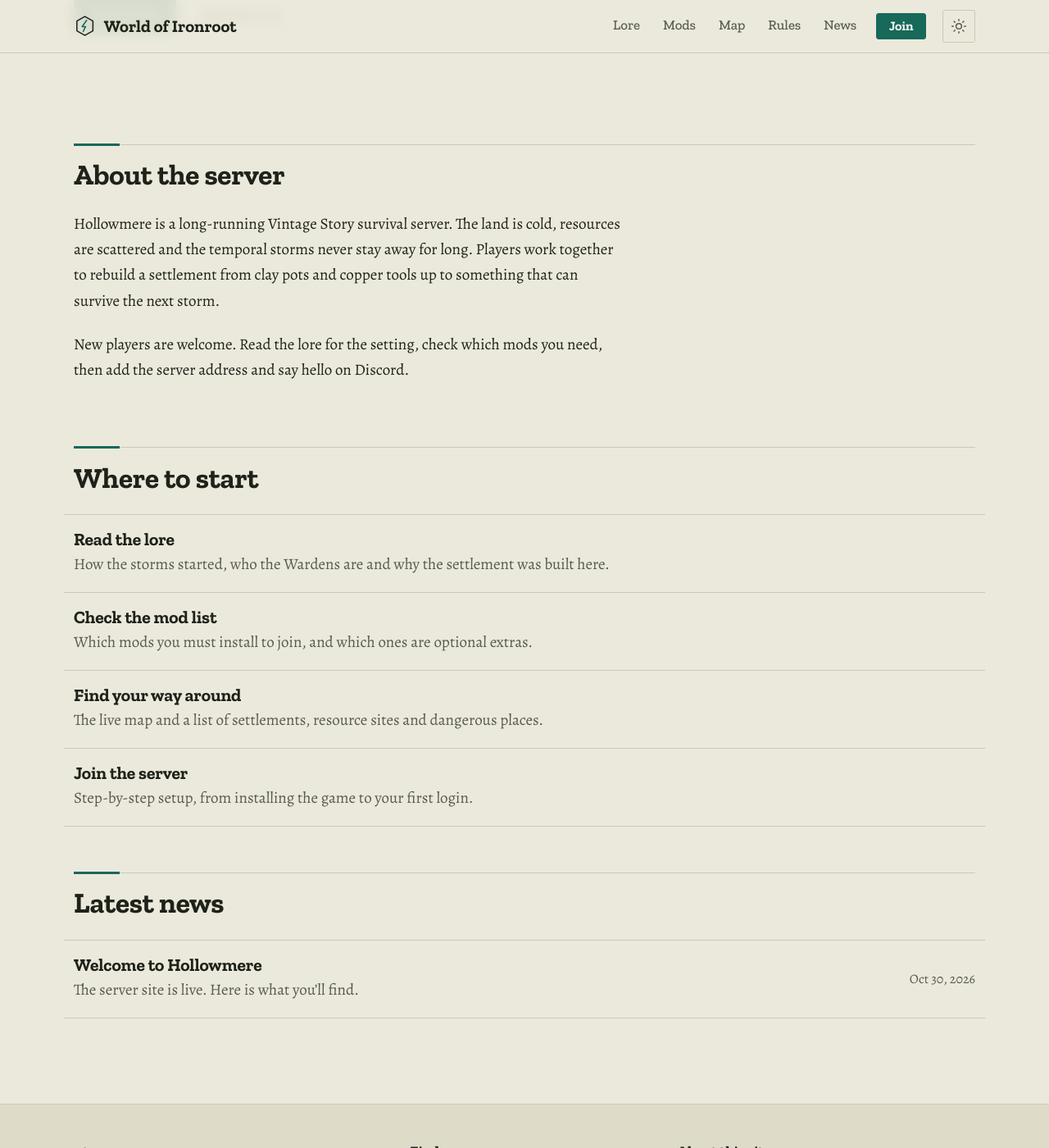
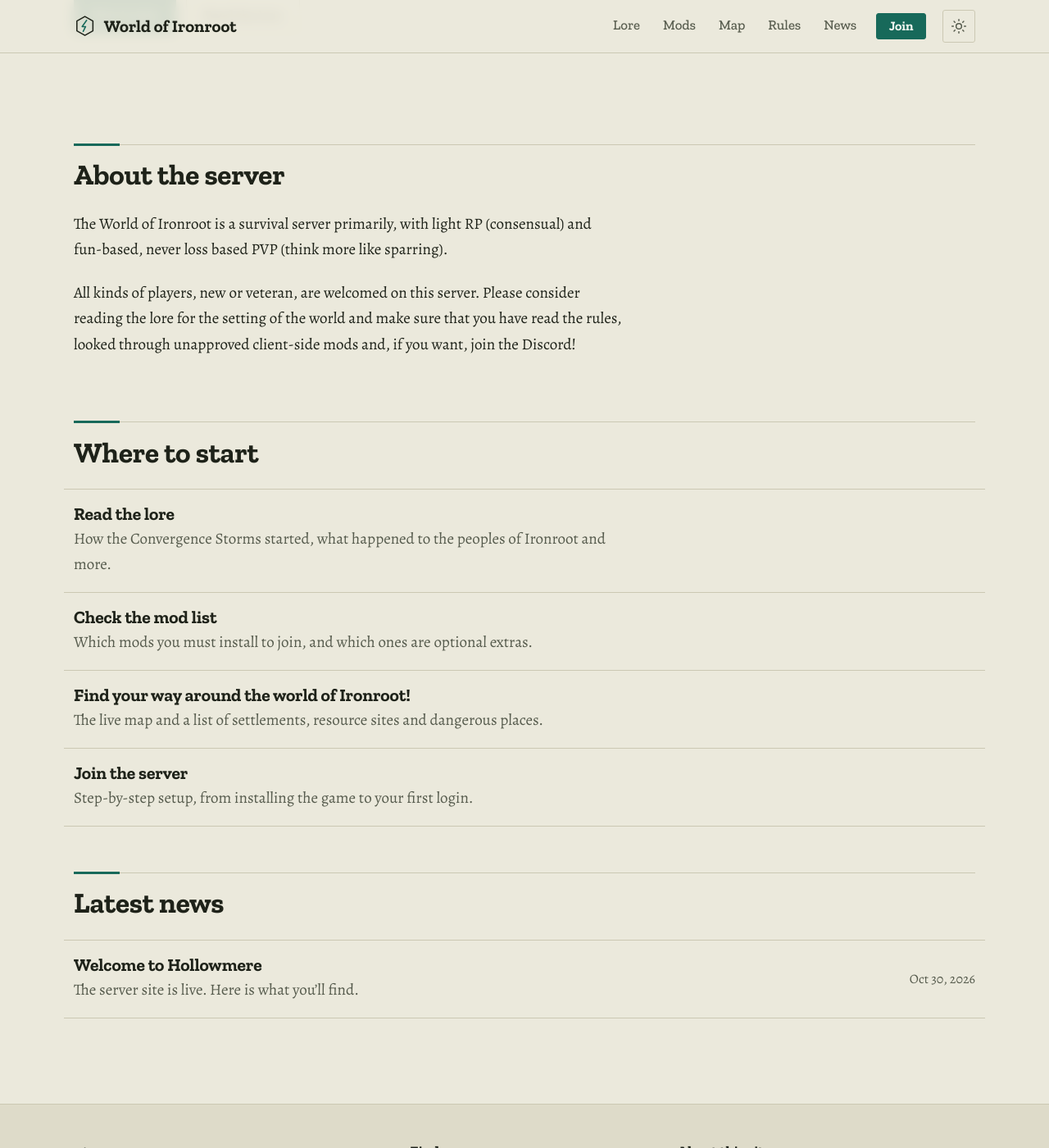
Before and after one commit to Rhyagelle/World-of-Ironroot, a Jekyll site: the page built from index.html, in a window 1280 px wide and 1400 px high, scrolled down 599 px. Shown: the whole window at 82% size. Built offline with Jekyll 4.4.1, drawn with Linux system fonts in a browser that asks for light colours.

Commit message:
Update index.html

```diff
--- a/index.html
+++ b/index.html
@@ -2,17 +2,17 @@
 layout: default
 title: Home
 intro: |
-  Hollowmere is a long-running Vintage Story survival server. The land is cold, resources are scattered and the temporal storms never stay away for long. Players work together to rebuild a settlement from clay pots and copper tools up to something that can survive the next storm.
+  The World of Ironroot is a survival server primarily, with light RP (consensual) and fun-based, never loss based PVP (think more like sparring).
 
-  New players are welcome. Read the lore for the setting, check which mods you need, then add the server address and say hello on Discord.
+  All kinds of players, new or veteran, are welcomed on this server. Please consider reading the lore for the setting of the world and make sure that you have read the rules, looked through unapproved client-side mods and, if you want, join the Discord!
 start:
   - title: Read the lore
     url: /lore/
-    text: How the storms started, who the Wardens are and why the settlement was built here.
+    text: How the Convergence Storms started, what happened to the peoples of Ironroot and more.
   - title: Check the mod list
     url: /mods/
     text: Which mods you must install to join, and which ones are optional extras.
-  - title: Find your way around
+  - title: Find your way around the world of Ironroot!
     url: /map/
     text: The live map and a list of settlements, resource sites and dangerous places.
   - title: Join the server
```
